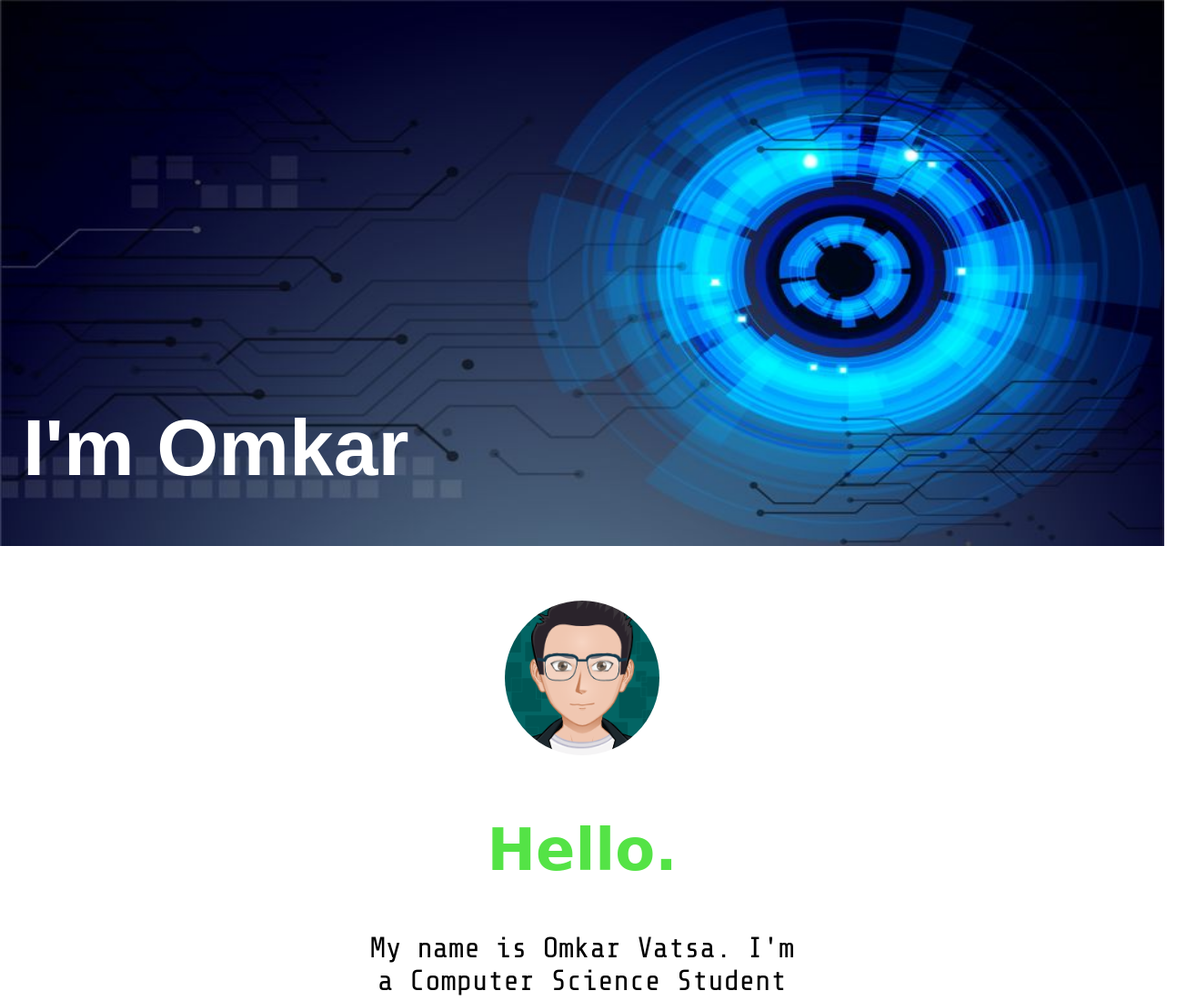
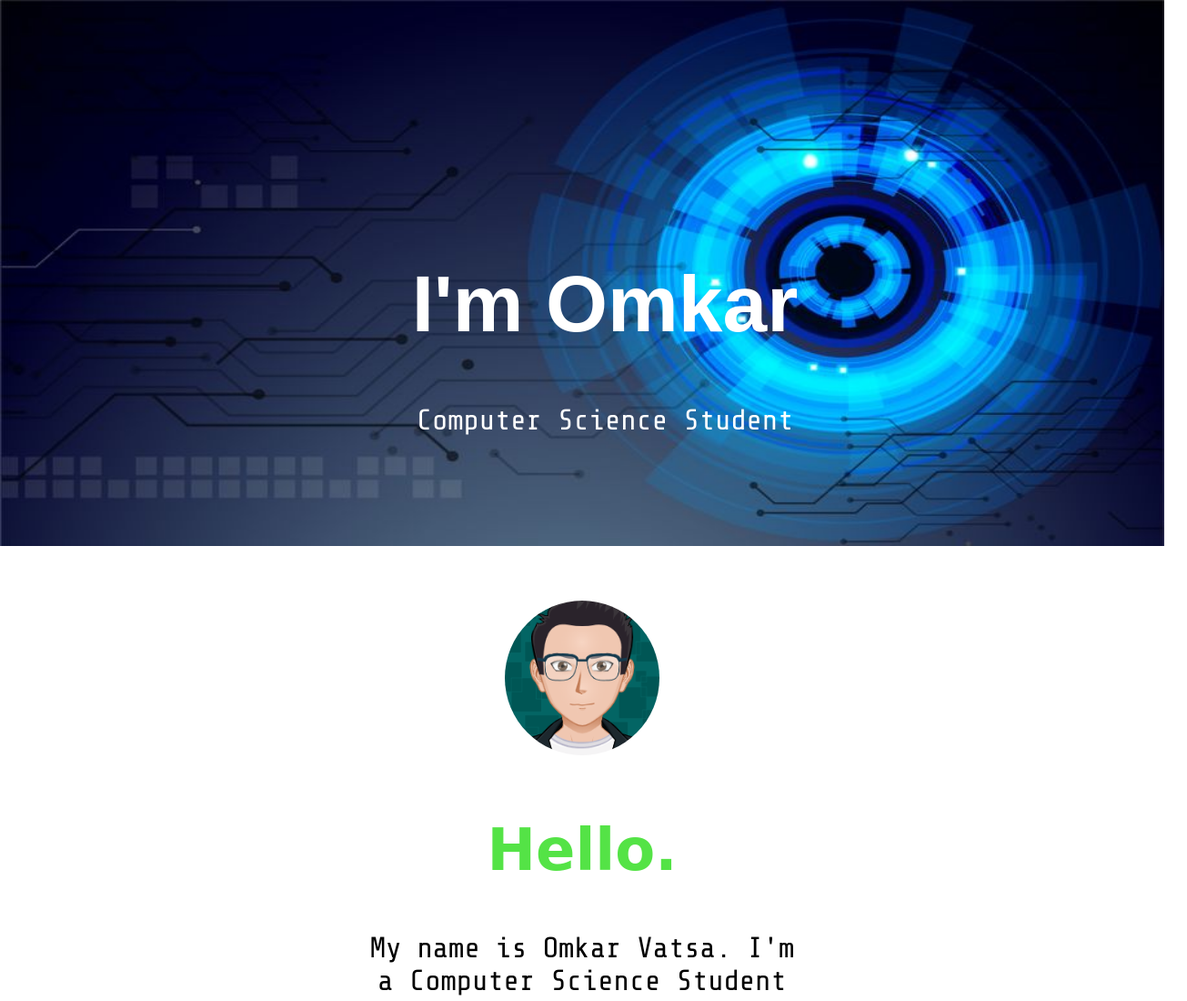
Before and after one commit to Gitster7/myCSSsite, a plain HTML site: page index.html in a window 1280 px wide. Shown: the top 1100 px of the page at 91% size, 1305 px wide, since content can reach past the window. Drawn offline with nearby package versions, Linux system fonts and the light colour scheme; a web font is replaced by a local one.

Commit message:
Update styles.css

```diff
--- a/styles/styles.css
+++ b/styles/styles.css
@@ -54,8 +54,8 @@ a:hover{
 }
 
 .title{
-  position: absolute;
-  bottom: 80px;
+  position: relative;
+  bottom: 320px;
   left: 25px;
   color: white;
   font-size: 25px;
```
